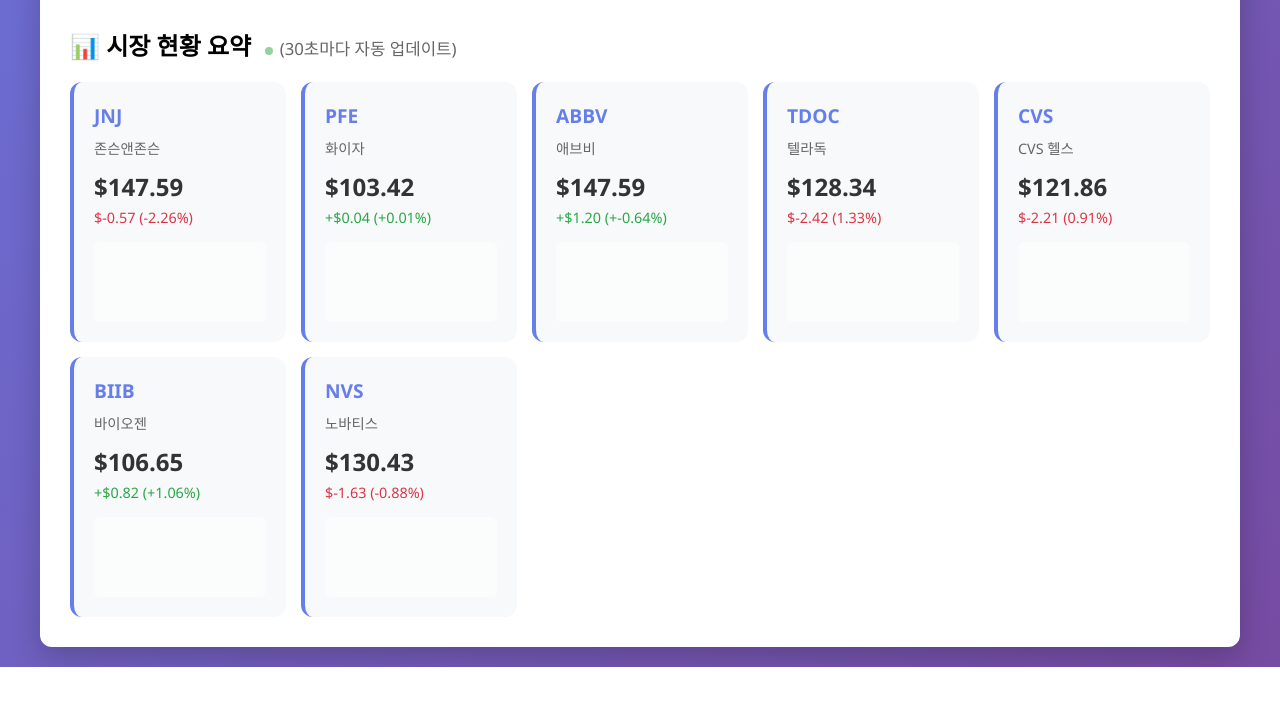
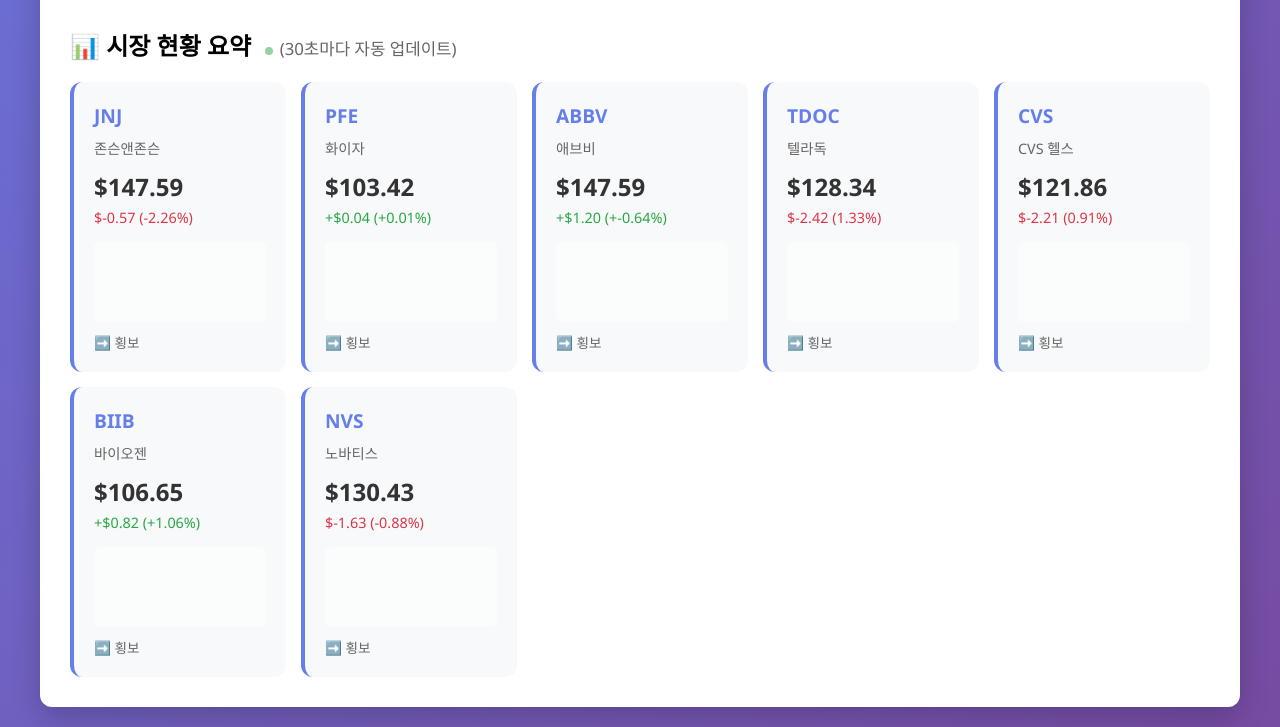
Before and after one commit to christine7597/investie, a plain HTML site: page index.html in a window 1280 px wide. Shown: the part 1069-1796 px from the top of the page. Before the commit the page ends 1736 px from the top, so only its background shows below. Drawn offline with Linux system fonts and the light colour scheme; no server answers.

Commit message:
투자 계산기 탭에 추세 및 변동성 정보 추가

```diff
--- a/index.html
+++ b/index.html
@@ -1092,11 +1092,16 @@
             // 시장 개요 업데이트
             updateMarketOverview(stocksData);
 
+            // 투자 계산기 탭용: 간단한 시장 현황 요약
             stocksDiv.innerHTML = stocksData.map((stock, index) => {
                 if (stock.price && stock.price > 0) {
                     const history = getPriceHistory(stock.symbol);
                     const prices = history.map(h => h.price);
                     const chartId = `chart_${stock.symbol}`;
+
+                    // 변동성 계산 (간단한 표준편차)
+                    const volatility = calculateVolatility(prices);
+                    const trend = getTrend(prices);
 
                     // 차트를 그리기 위해 약간의 지연
                     setTimeout(() => {
@@ -1115,6 +1120,10 @@
                             <div class="stock-chart">
                                 <canvas id="${chartId}" class="chart-canvas"></canvas>
                             </div>
+                            <div style="margin-top: 10px; font-size: 0.85em; color: #666;">
+                                ${trend === 'up' ? '📈 상승 추세' : trend === 'down' ? '📉 하락 추세' : '➡️ 횡보'}
+                                ${volatility > 0 ? ` | 변동성: ${volatility.toFixed(1)}%` : ''}
+                            </div>
                         </div>
                     `;
                 } else {
@@ -1123,7 +1132,6 @@
                             <div class="symbol">${stock.symbol}</div>
                             <div class="name">${stock.name}</div>
                             <div class="price" style="color: #999;">조회 실패</div>
-                            <div style="font-size: 0.8em; color: #999; margin-top: 5px;">API 연결 문제</div>
                         </div>
                     `;
                 }
```
